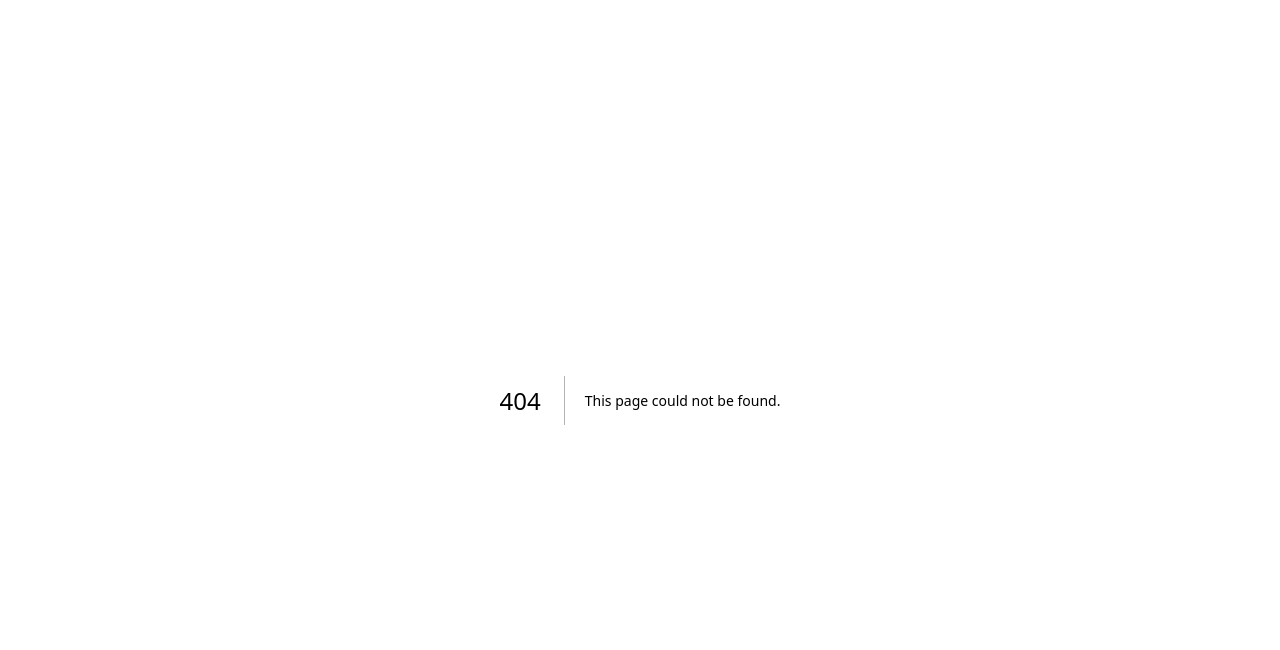
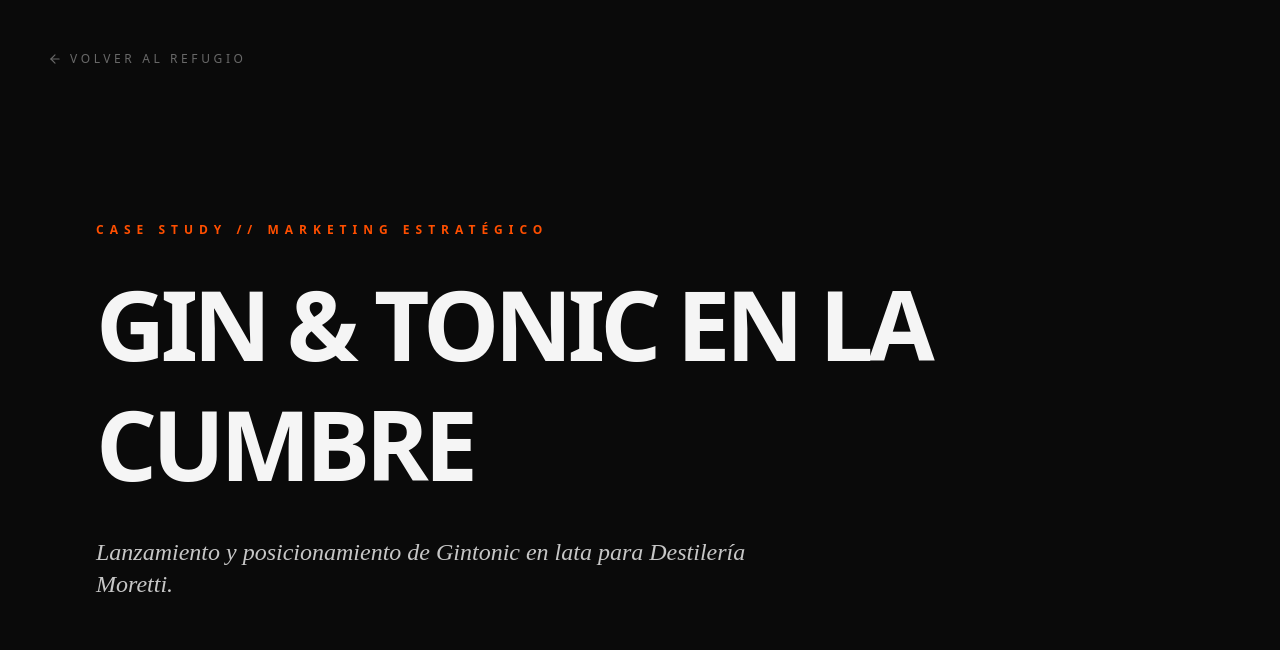
Before and after one commit to miguelsaenzbrand/buey-sherpa, a Next.js app: page /portfolio/destileria-moretti in a window 1280 px wide. Before the commit this address had no page. Shown: the top 650 px of the page. Built offline with nearby package versions, Linux system fonts and the light colour scheme.

Commit message:
Portfolio: Add Destilería Moretti case study tagged under Marketing

```diff
--- /dev/null
+++ b/src/app/portfolio/destileria-moretti/page.tsx
@@ -0,0 +1,104 @@
+"use client";
+
+import { motion } from "framer-motion";
+import Link from "next/link";
+import { ArrowLeft } from "lucide-react";
+
+export default function MorettiCaseStudy() {
+  return (
+    <main className="min-h-screen bg-buey-dark text-buey-white selection:bg-buey-orange selection:text-buey-dark font-sans">
+
+      {/* Header / Navigation */}
+      <nav className="p-8 md:p-12">
+        <Link href="/" className="inline-flex items-center gap-2 text-xs uppercase tracking-[0.3em] opacity-40 hover:opacity-100 transition-opacity group">
+          <ArrowLeft size={14} className="group-hover:-translate-x-1 transition-transform" /> Volver al refugio
+        </Link>
+      </nav>
+
+      {/* Hero Section */}
+      <section className="px-8 md:px-24 py-12 md:py-24">
+        <motion.div
+          initial={{ opacity: 0, y: 20 }}
+          animate={{ opacity: 1, y: 0 }}
+          transition={{ duration: 0.8 }}
+          className="max-w-5xl"
+        >
+          <span className="text-xs tracking-[0.5em] text-buey-orange font-bold uppercase">CASE STUDY // MARKETING ESTRATÉGICO</span>
+          <h1 className="text-5xl md:text-8xl font-black tracking-tighter mt-6 leading-tight uppercase">
+            Gin & Tonic en la Cumbre
+          </h1>
+          <h2 className="text-xl md:text-2xl font-serif italic font-light mt-8 opacity-80 max-w-2xl">
+            Lanzamiento y posicionamiento de Gintonic en lata para Destilería Moretti.
+          </h2>
+        </motion.div>
+      </section>
+
+      {/* Video Section */}
+      <section className="w-full px-4 md:px-24 mb-32">
+        <div className="aspect-video bg-white/5 relative overflow-hidden border border-white/5">
+          <iframe
+            src="https://player.vimeo.com/video/714600218?badge=0&autopause=0&player_id=0&app_id=58479"
+            className="absolute top-0 left-0 w-full h-full"
+            frameBorder="0"
+            allow="autoplay; fullscreen; picture-in-picture; clipboard-write; encrypted-media; web-share"
+            title="Destilería Moretti - Lua Bar"
+          ></iframe>
+        </div>
+      </section>
+
+      {/* Strategy & Solution */}
+      <section className="px-8 md:px-24 py-24 grid grid-cols-1 md:grid-cols-2 gap-16 md:gap-32 border-t border-white/5">
+        <div className="space-y-8">
+          <h3 className="text-xs tracking-[0.5em] uppercase opacity-40 font-mono">El Desafío</h3>
+          <p className="text-lg md:text-xl font-light leading-relaxed text-buey-white/70">
+            Destilería Moretti, creadores del premiado Gin Buenos Aires, buscaba introducir su innovador formato de Gintonic en lata en el mercado de la Patagonia. El reto era crear una experiencia de marca que estuviera a la altura de la calidad del producto y generara impacto inmediato en prensa y consumidores locales.
+          </p>
+        </div>
+        <div className="space-y-8">
+          <h3 className="text-xs tracking-[0.5em] uppercase opacity-40 font-mono">La Solución</h3>
+          <p className="text-lg md:text-xl font-light leading-relaxed text-buey-white/70">
+            Diseñamos y ejecutamos una producción integral en Bariloche. Elegimos Lua Bar por su estética y ubicación estratégica, convocamos a la prensa especializada y gestionamos una campaña de invitaciones exclusivas. La noche fue ambientada por sets de DJ locales, convirtiendo el lanzamiento en el evento social de la temporada.
+          </p>
+        </div>
+      </section>
+
+      {/* Project Details */}
+      <section className="px-8 md:px-24 py-24 bg-white/[0.02] border-y border-white/5">
+        <div className="max-w-7xl mx-auto grid grid-cols-2 md:grid-cols-4 gap-12">
+          <div className="space-y-2">
+            <span className="text-[10px] tracking-[0.4em] uppercase opacity-30 block">Cliente</span>
+            <span className="text-lg font-medium tracking-tight">Destilería Moretti</span>
+          </div>
+          <div className="space-y-2">
+            <span className="text-[10px] tracking-[0.4em] uppercase opacity-30 block">Ubicación</span>
+            <span className="text-lg font-medium tracking-tight">Lua Bar, Bariloche</span>
+          </div>
+          <div className="space-y-2">
+            <span className="text-[10px] tracking-[0.4em] uppercase opacity-30 block">Servicios</span>
+            <div className="flex flex-wrap gap-2 pt-2">
+              <span className="px-3 py-1 border border-buey-orange/30 text-buey-orange text-[10px] tracking-widest uppercase">Estrategia</span>
+              <span className="px-3 py-1 border border-buey-orange/30 text-buey-orange text-[10px] tracking-widest uppercase">Prensa</span>
+            </div>
+          </div>
+          <div className="space-y-2">
+            <span className="text-[10px] tracking-[0.4em] uppercase opacity-30 block">Evento</span>
+            <span className="text-lg font-medium tracking-tight">Producción Integral</span>
+          </div>
+        </div>
+      </section>
+
+      {/* Footer / CTA */}
+      <footer className="py-48 px-8 flex flex-col items-center text-center space-y-12">
+        <h4 className="text-3xl md:text-5xl font-serif italic font-light opacity-80">
+          ¿Listo para trazar tu propia ruta?
+        </h4>
+        <Link
+          href="/#contacto"
+          className="bg-buey-white text-buey-dark px-12 py-5 uppercase tracking-[0.3em] text-xs font-bold hover:bg-buey-orange transition-all duration-300"
+        >
+          Iniciar expedición
+        </Link>
+      </footer>
+    </main>
+  );
+}
--- a/src/data/projects.ts
+++ b/src/data/projects.ts
@@ -18,4 +18,13 @@
     href: "/portfolio/carpinteria-bariloche",
     thumbnail: "/carpinteria-thumb.png",
   },
+  {
+    id: "destileria-moretti",
+    title: "Gin & Tonic en la Cumbre",
+    client: "Destilería Moretti",
+    description: "Producción integral de evento de lanzamiento y posicionamiento de marca en la Patagonia.",
+    tags: ["estrategia"],
+    href: "/portfolio/destileria-moretti",
+    thumbnail: "https://images.unsplash.com/photo-1514362545857-3bc16c4c7d1b?q=80&w=2070", // Placeholder for Gin/Event
+  },
 ];
```
